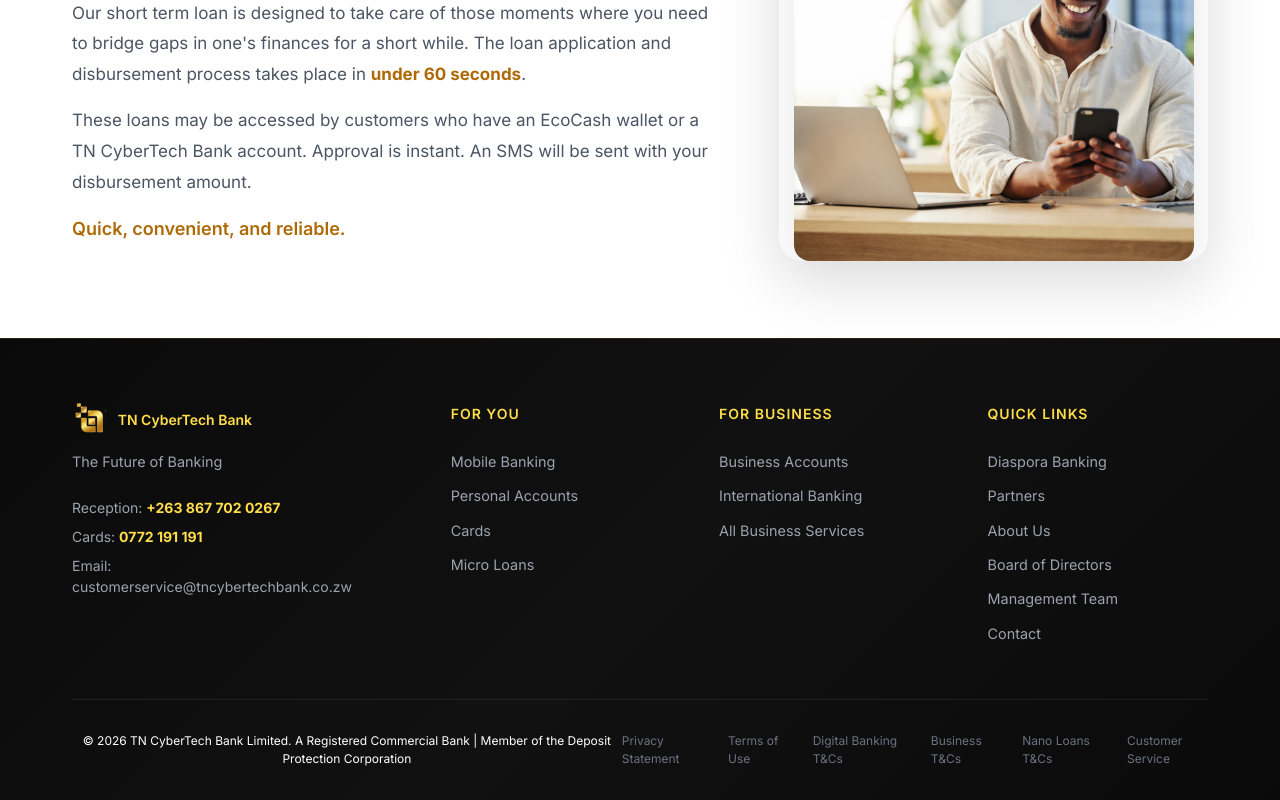
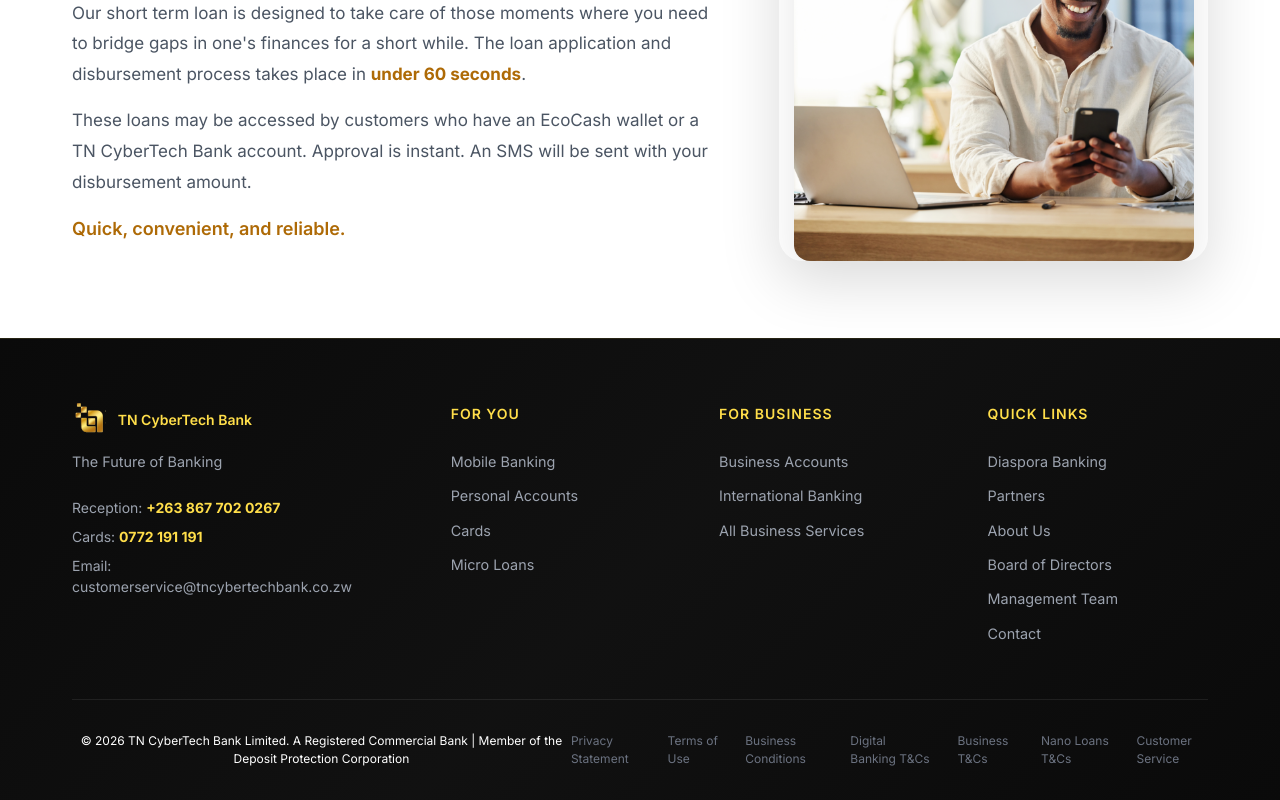
Before and after one commit to Tinashe77/TN, a React (Vite) app in the folder tn-landing/: page /for-you/loans/about in a window 1280 px wide. Shown: the part 883-1683 px from the top of the page. Built offline with nearby package versions, Linux system fonts and the light colour scheme.

Commit message:
Add business conditions footer link

```diff
--- a/tn-landing/src/components/Footer.jsx
+++ b/tn-landing/src/components/Footer.jsx
@@ -56,6 +56,13 @@
           <div className="footer-bottom-links">
             <Link to="/privacy-statement">Privacy Statement</Link>
             <Link to="/terms-of-use">Terms of Use</Link>
+            <a
+              href="/TNCB-Business-Conditions.pdf"
+              target="_blank"
+              rel="noopener noreferrer"
+            >
+              Business Conditions
+            </a>
             <Link to="/digital-banking-terms">Digital Banking T&amp;Cs</Link>
             <Link to="/business-terms">Business T&amp;Cs</Link>
             <Link to="/nano-loans-terms">Nano Loans T&amp;Cs</Link>
--- a/tn-landing/src/pages/Home.jsx
+++ b/tn-landing/src/pages/Home.jsx
@@ -179,6 +179,13 @@
         <div className="desktop-footer-links">
           <Link to="/privacy-statement">Privacy Statement</Link>
           <Link to="/terms-of-use">Terms of Use</Link>
+          <a
+            href="/TNCB-Business-Conditions.pdf"
+            target="_blank"
+            rel="noopener noreferrer"
+          >
+            Business Conditions
+          </a>
           <Link to="/customer-service">Customer Service</Link>
         </div>
         <p className="desktop-copyright">
```
Also changed, not shown: 1 other file (tests, documents, lock files or other folders).
